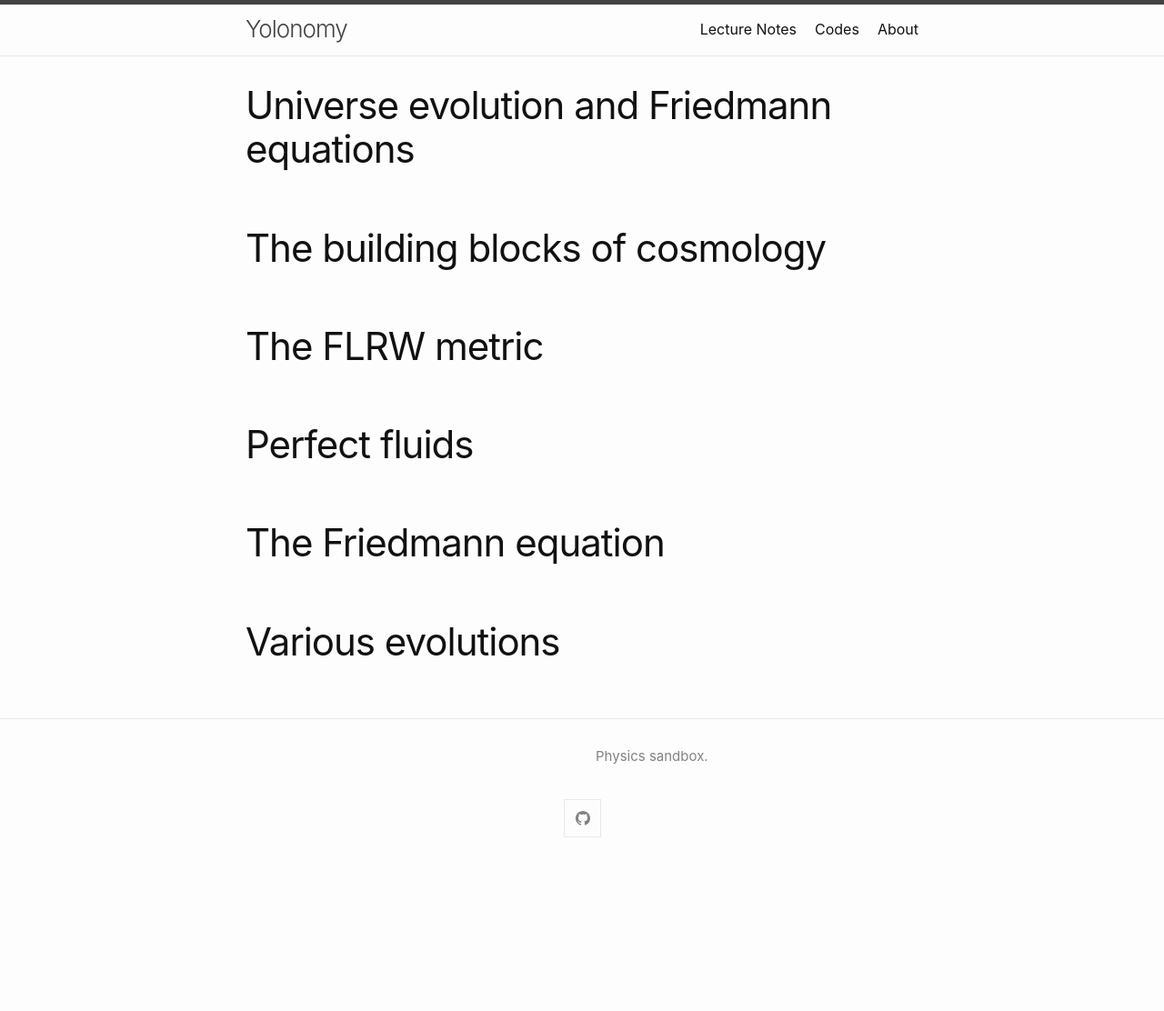
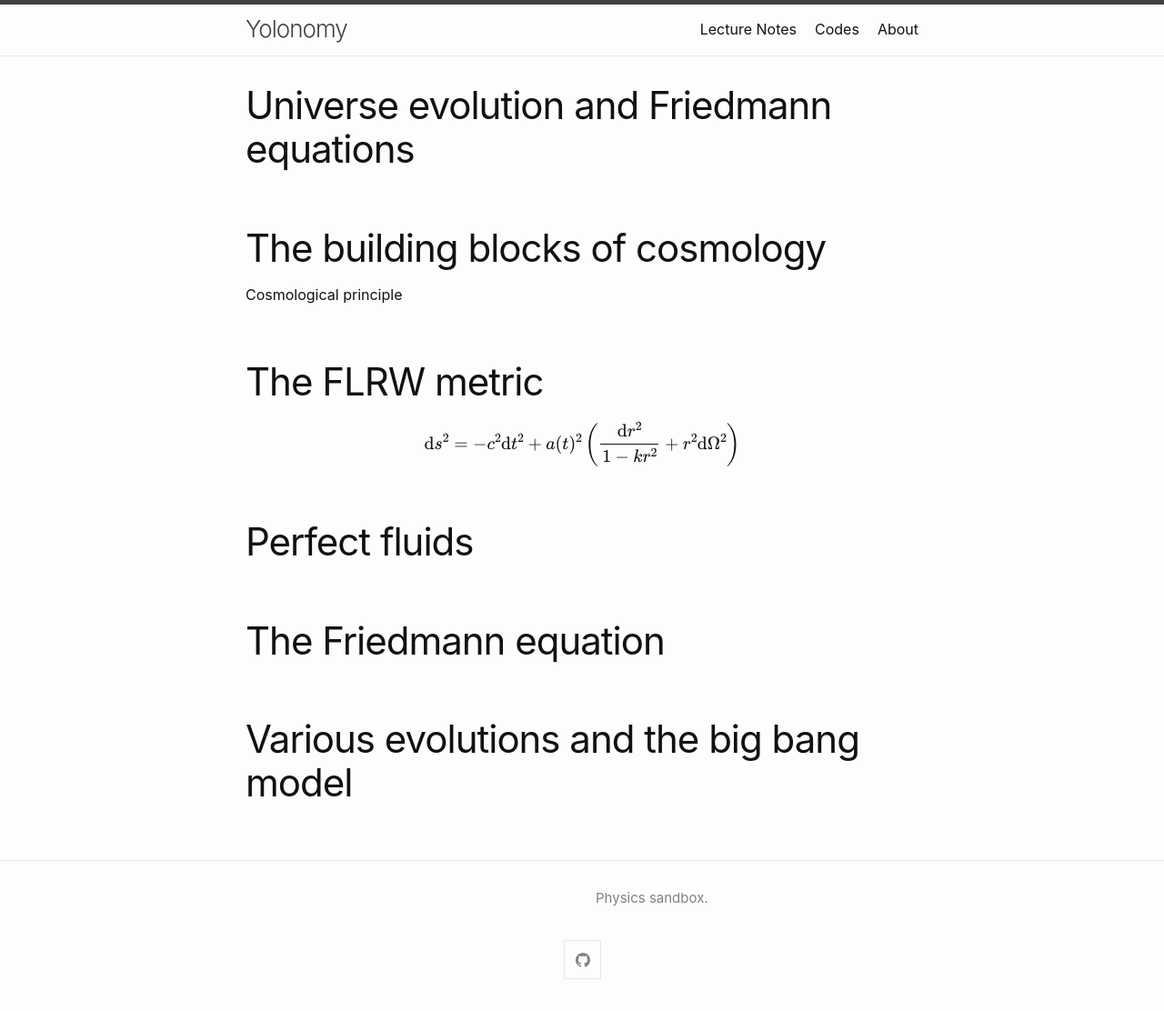
Before and after one commit to YoloNomy/YoloNomy.github.io, a Jekyll site: the page built from codes/cosmo/friedmann.md, in a window 1280 px wide. Shown: the whole page at 91% size. Built offline with Jekyll 4.4.1, drawn with Linux system fonts in a browser that asks for light colours; formulas are drawn with MathJax 3; before the commit the page ends 956 px from its top, so only the background shows below that.

Commit message:
Update friedmann.md

```diff
--- a/codes/cosmo/friedmann.md
+++ b/codes/cosmo/friedmann.md
@@ -5,10 +5,16 @@ title: "Universe evolution and Friedmann equations"
 
 # The building blocks of cosmology
 
+Cosmological principle
+
 # The FLRW metric
+
+$$
+\text{d}s^2 = -c^2\text{d}t^2 + a(t)^2\left( \frac{\text{d}r^2}{1 - kr^2}  + r^2\text{d}\Omega^2\right)
+$$
 
 # Perfect fluids
 
 # The Friedmann equation
 
-# Various evolutions
+# Various evolutions and the big bang model
```
